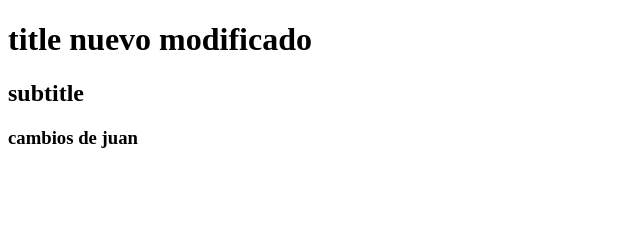
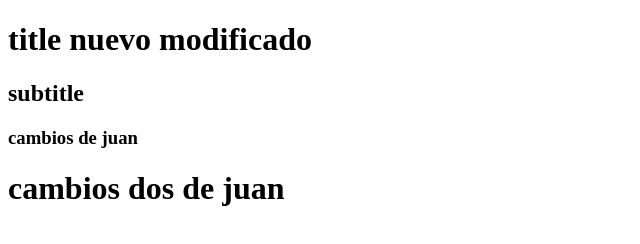
Before and after one commit to junortiz/Hello-git, a plain HTML site: page index.html in a window 1280 px wide. Shown: the whole page, without its empty margins (0-640 px from the left). Drawn offline with Linux system fonts and the light colour scheme.

Commit message:
cambios dos de juan

```diff
--- a/index.html
+++ b/index.html
@@ -9,5 +9,6 @@
     <h1>title nuevo modificado</h1>
     <h2>subtitle</h2>
     <h3>cambios de juan</h3>
+    <h1>cambios dos de juan</h1>
 </body>
 </html>
```
